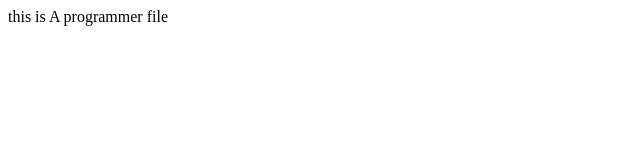
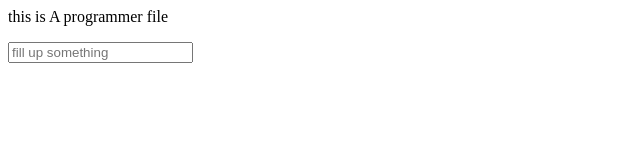
Before and after one commit to bunny-bite/gitTest, a plain HTML site: page index.html in a window 1280 px wide. Shown: the whole page, without its empty margins (0-640 px from the left). Drawn offline with Linux system fonts and the light colour scheme.

Commit message:
modified:   index.html

```diff
--- a/index.html
+++ b/index.html
@@ -1 +1,3 @@
 <p>this is A programmer file</p>
+
+<input type='text' placeholder='fill up something' />
```
